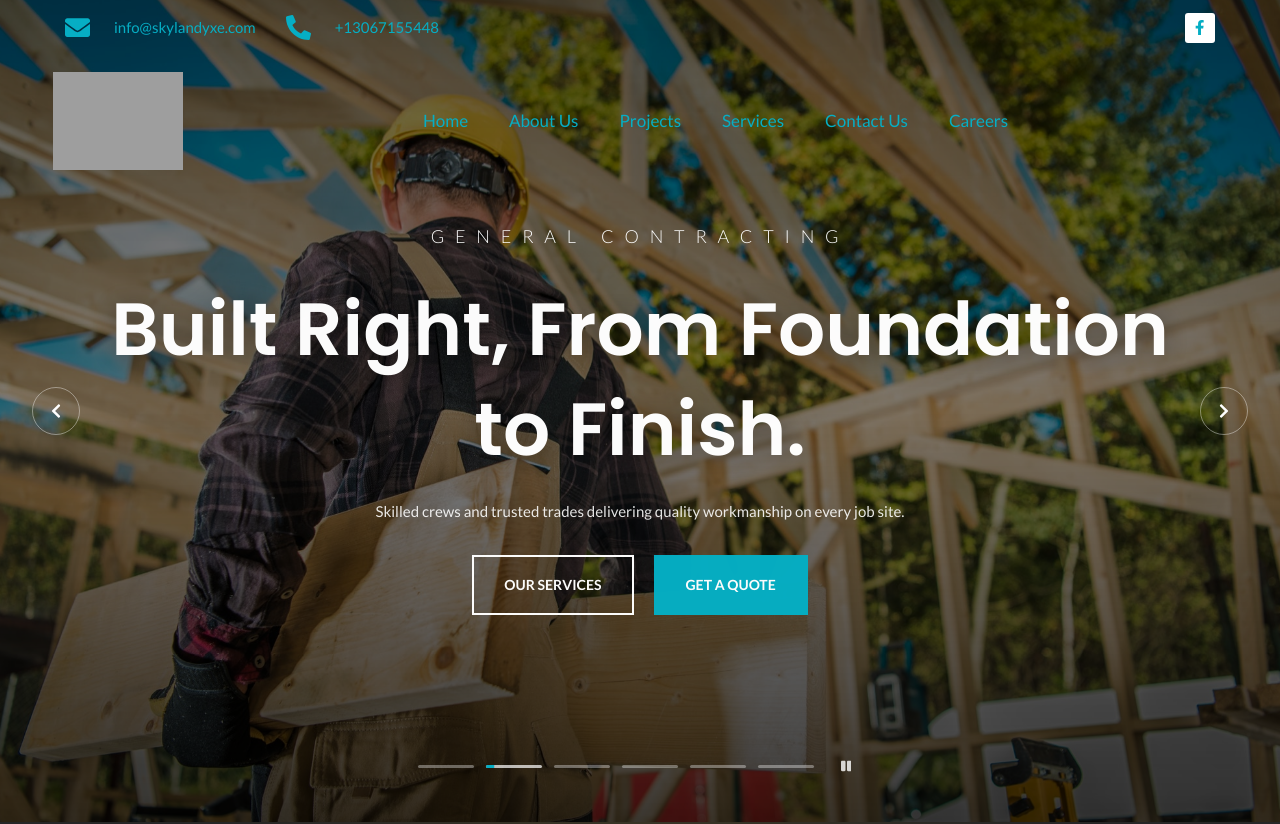
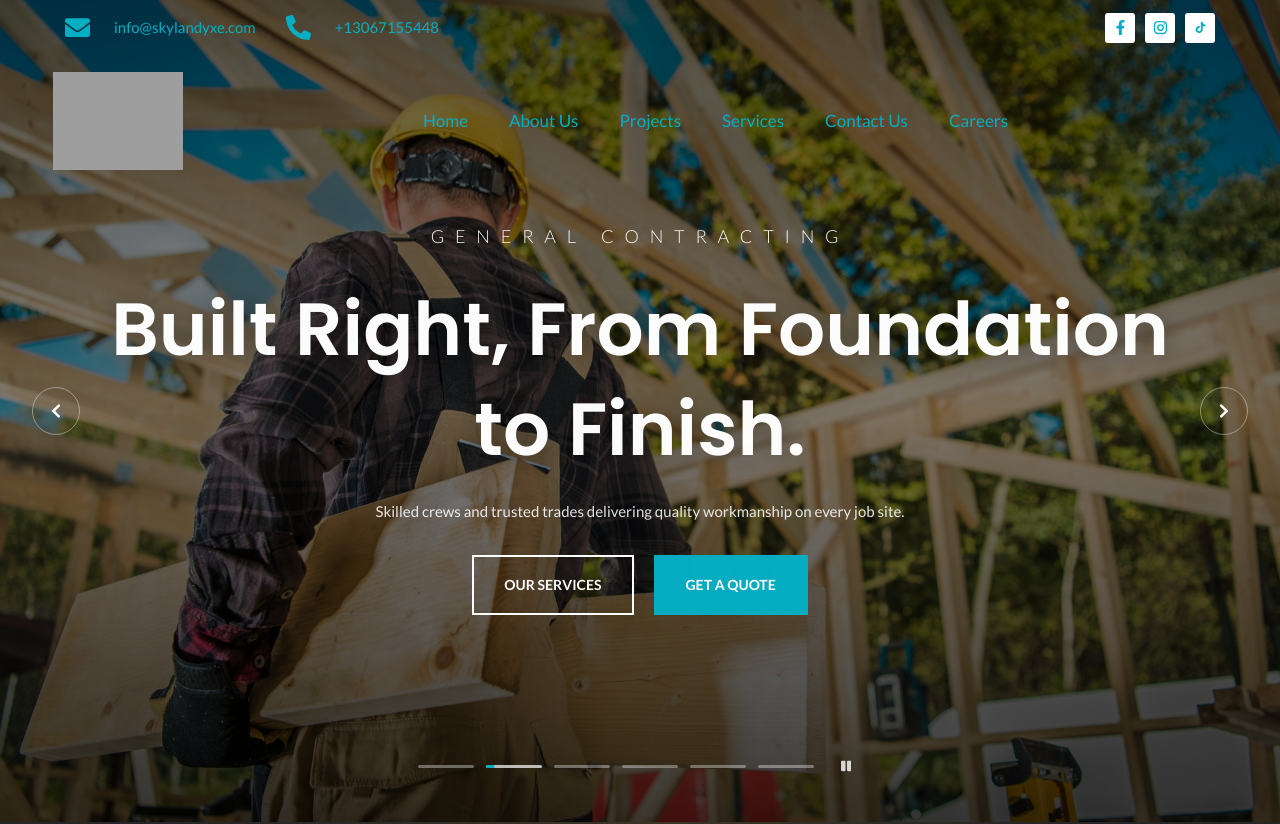
Before and after one commit to rajat6235/skylandConstructions, a Next.js app: page / in a window 1280 px wide. Shown: the top 824 px of the page. Built offline with nearby package versions, Linux system fonts and the light colour scheme; no server answers; grey boxes are pictures that could not be loaded.

Commit message:
social icons added

```diff
--- a/src/components/icons/index.tsx
+++ b/src/components/icons/index.tsx
@@ -198,3 +198,23 @@ export function BriefcaseIcon(props: IconProps) {
 export function UploadIcon(props: IconProps) {
   return <Icon viewBox="0 0 24 24" d="M12 2l6 6h-4v7h-4V8H6l6-6zM4 18h16v4H4v-4z" {...props} />;
 }
+
+export function InstagramIcon(props: IconProps) {
+  return (
+    <svg viewBox="0 0 24 24" fill="none" stroke="currentColor" strokeWidth={2.2} aria-hidden="true" focusable="false" {...props}>
+      <rect x="2.5" y="2.5" width="19" height="19" rx="5.5" />
+      <circle cx="12" cy="12" r="4.3" />
+      <circle cx="17.6" cy="6.4" r="1.3" fill="currentColor" stroke="none" />
+    </svg>
+  );
+}
+
+export function TikTokIcon(props: IconProps) {
+  return (
+    <Icon
+      viewBox="0 0 24 24"
+      d="M16.6 5.82A4.28 4.28 0 0 1 15.54 3h-3.09v12.4a2.59 2.59 0 0 1-2.59 2.5c-1.42 0-2.6-1.16-2.6-2.6 0-1.72 1.66-3.01 3.37-2.48V9.66c-3.45-.46-6.47 2.22-6.47 5.64 0 3.33 2.76 5.7 5.69 5.7 3.14 0 5.69-2.55 5.69-5.7V9.01a7.35 7.35 0 0 0 4.3 1.38V7.3s-1.88.09-3.24-1.48z"
+      {...props}
+    />
+  );
+}
--- a/src/components/layout/site-footer.tsx
+++ b/src/components/layout/site-footer.tsx
@@ -2,7 +2,8 @@ import Image from "next/image";
 import Link from "next/link";
 import type { ReactNode } from "react";
 
-import { ArrowUpIcon, EnvelopeIcon, FacebookIcon, GoogleIcon, MapPinIcon, PhoneIcon, StarIcon } from "@/components/icons";
+import { ArrowUpIcon, EnvelopeIcon, GoogleIcon, MapPinIcon, PhoneIcon, StarIcon } from "@/components/icons";
+import { SocialLinks } from "@/components/ui/social-links";
 import { googleReviews } from "@/config/reviews";
 import { siteConfig } from "@/config/site";
 
@@ -34,7 +35,7 @@ function FooterLinks({ links }: { links: readonly { label: string; href: string
 }
 
 export function SiteFooter() {
-  const { logo, contact, social, nav, services, legalName, credits } = siteConfig;
+  const { logo, contact, nav, services, legalName, credits } = siteConfig;
   const creditLinks = [
     { label: "LinkedIn", href: credits.linkedin },
     { label: "GitHub", href: credits.github },
@@ -54,15 +55,7 @@ export function SiteFooter() {
             priorities — no project too big or too small.
           </p>
           <div className="mt-6 flex flex-wrap items-center gap-3">
-            <a
-              href={social.facebook}
-              target="_blank"
-              rel="noopener noreferrer"
-              aria-label="Skyland Construction on Facebook"
-              className="flex size-10 items-center justify-center rounded-full bg-white/10 text-white transition-colors hover:bg-brand"
-            >
-              <FacebookIcon className="h-4" />
-            </a>
+            <SocialLinks itemClassName="flex size-10 items-center justify-center rounded-full bg-white/10 text-white transition-colors hover:bg-brand" />
             <a
               href={googleReviews.url}
               target="_blank"
--- a/src/components/layout/top-bar.tsx
+++ b/src/components/layout/top-bar.tsx
@@ -1,5 +1,6 @@
-import { EnvelopeIcon, FacebookIcon, PhoneIcon } from "@/components/icons";
+import { EnvelopeIcon, PhoneIcon } from "@/components/icons";
 import { Container } from "@/components/ui/container";
+import { SocialLinks } from "@/components/ui/social-links";
 import { siteConfig } from "@/config/site";
 
 export function TopBar() {
@@ -23,15 +24,11 @@ export function TopBar() {
             </a>
           </li>
         </ul>
-        <a
-          href={siteConfig.social.facebook}
-          target="_blank"
-          rel="noopener noreferrer"
-          aria-label="Facebook"
-          className="flex size-[30px] shrink-0 items-center justify-center rounded-[3px] bg-white transition-opacity hover:opacity-90"
-        >
-          <FacebookIcon className="h-[15px]" />
-        </a>
+        <SocialLinks
+          className="shrink-0 gap-2"
+          itemClassName="flex size-[30px] items-center justify-center rounded-[3px] bg-white text-brand transition-colors hover:bg-brand hover:text-white"
+          iconClassName="size-[15px]"
+        />
       </Container>
     </div>
   );
--- a/src/components/sections/contact/contact-section.tsx
+++ b/src/components/sections/contact/contact-section.tsx
@@ -1,7 +1,8 @@
 import Image from "next/image";
 
-import { EnvelopeIcon, FacebookIcon, MapPinIcon, PhoneIcon } from "@/components/icons";
+import { EnvelopeIcon, MapPinIcon, PhoneIcon } from "@/components/icons";
 import { Reveal } from "@/components/ui/reveal";
+import { SocialLinks } from "@/components/ui/social-links";
 import { siteConfig } from "@/config/site";
 
 import { ContactForm } from "./contact-form";
@@ -12,7 +13,7 @@ type ContactSectionProps = {
 };
 
 export function ContactSection({ headingLevel = "h2" }: ContactSectionProps) {
-  const { contact, social, services, name } = siteConfig;
+  const { contact, services, name } = siteConfig;
   const mapQuery = encodeURIComponent(`${name}, ${contact.address}`);
   const mapsUrl = `https://www.google.com/maps/search/?api=1&query=${mapQuery}`;
   const Heading = headingLevel;
@@ -97,15 +98,7 @@ export function ContactSection({ headingLevel = "h2" }: ContactSectionProps) {
 
             <div className="mt-7 flex items-center gap-4 border-t border-white/10 pt-6">
               <span className="text-[13px] font-bold tracking-wider text-white/50 uppercase">Follow us</span>
-              <a
-                href={social.facebook}
-                target="_blank"
-                rel="noopener noreferrer"
-                aria-label="Skyland Construction on Facebook"
-                className="flex size-10 items-center justify-center rounded-full bg-white/10 text-white transition-colors hover:bg-brand"
-              >
-                <FacebookIcon className="h-4" />
-              </a>
+              <SocialLinks itemClassName="flex size-10 items-center justify-center rounded-full bg-white/10 text-white transition-colors hover:bg-brand" />
             </div>
           </div>
 
--- /dev/null
+++ b/src/components/ui/social-links.tsx
@@ -0,0 +1,38 @@
+import { FacebookIcon, InstagramIcon, TikTokIcon } from "@/components/icons";
+import { siteConfig } from "@/config/site";
+import { cn } from "@/lib/utils";
+
+const icons = { facebook: FacebookIcon, instagram: InstagramIcon, tiktok: TikTokIcon };
+
+type SocialLinksProps = {
+  /** Classes for each round/square link. */
+  itemClassName: string;
+  /** Classes for the icon inside each link. */
+  iconClassName?: string;
+  className?: string;
+};
+
+/** Links to the company's social profiles, in the order set in `siteConfig.social`. */
+export function SocialLinks({ itemClassName, iconClassName = "size-4", className }: SocialLinksProps) {
+  return (
+    <ul className={cn("flex items-center gap-2.5", className)}>
+      {siteConfig.social.map(({ network, label, href }) => {
+        const Icon = icons[network];
+        return (
+          <li key={network}>
+            <a
+              href={href}
+              target="_blank"
+              rel="noopener noreferrer"
+              aria-label={`${siteConfig.name} on ${label}`}
+              title={label}
+              className={itemClassName}
+            >
+              <Icon className={iconClassName} />
+            </a>
+          </li>
+        );
+      })}
+    </ul>
+  );
+}
--- a/src/config/site.ts
+++ b/src/config/site.ts
@@ -48,9 +48,12 @@ export const siteConfig = {
     { label: "Renovation", href: "/services#renovation" },
     { label: "Demolition", href: "/services#demolition" },
   ],
-  social: {
-    facebook: "https://www.facebook.com/profile.php?id=61550277327228",
-  },
+  /** Social profiles, shown in this order in the top bar, contact panel and footer. */
+  social: [
+    { network: "facebook", label: "Facebook", href: "https://www.facebook.com/profile.php?id=61550277327228" },
+    { network: "instagram", label: "Instagram", href: "https://www.instagram.com/skyland.constructions" },
+    { network: "tiktok", label: "TikTok", href: "https://www.tiktok.com/@skyland.construction" },
+  ],
   nav: [
     { label: "Home", href: "/" },
     { label: "About Us", href: "/about-us" },
--- a/src/lib/seo.ts
+++ b/src/lib/seo.ts
@@ -63,7 +63,7 @@ export function businessJsonLd() {
     address: { "@type": "PostalAddress", ...contact.postal },
     hasMap: `https://www.google.com/maps/search/?api=1&query=${encodeURIComponent(`${siteConfig.name}, ${contact.address}`)}`,
     areaServed: contact.areaServed.map((name) => ({ "@type": name === "Saskatoon" ? "City" : "State", name })),
-    sameAs: [social.facebook],
+    sameAs: social.map((profile) => profile.href),
     knowsAbout: siteConfig.services.map((service) => service.label),
   };
 }
```
